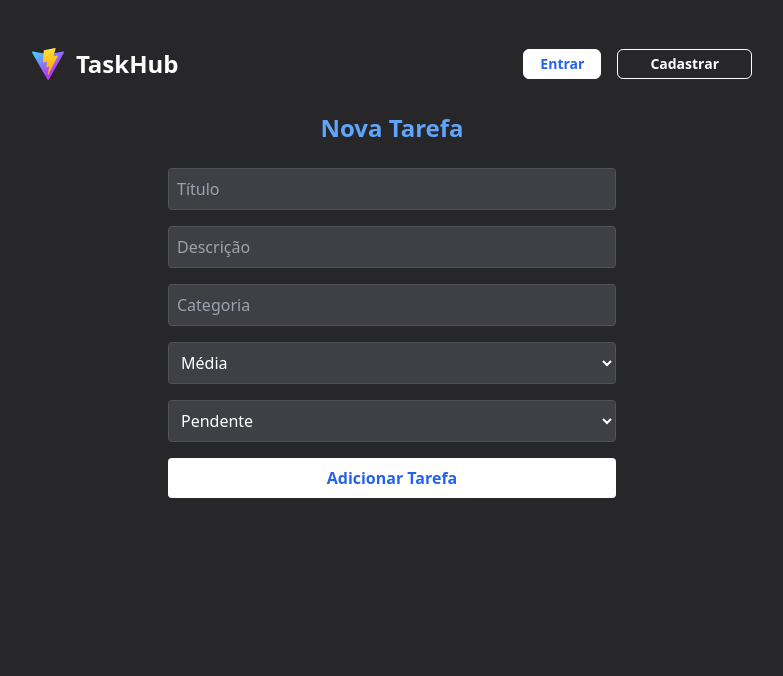
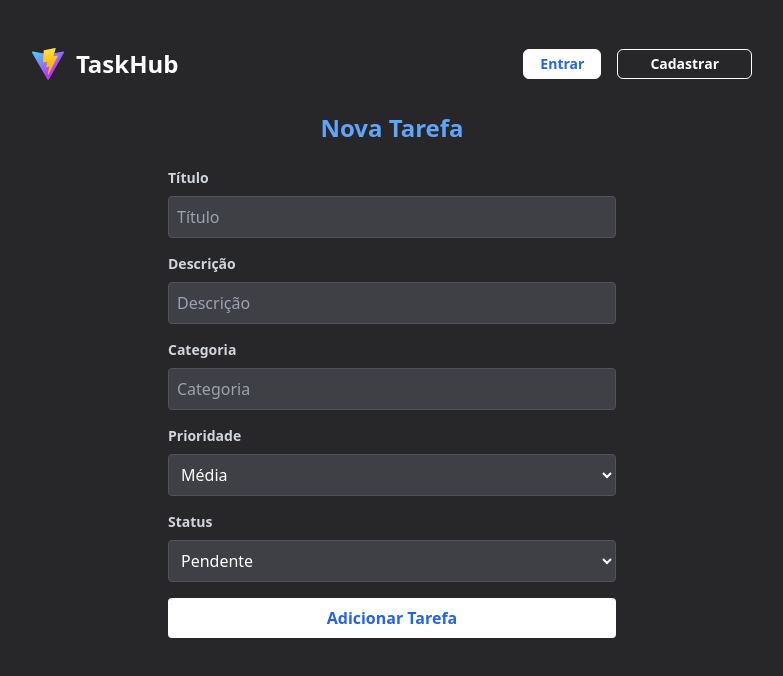
Before and after one commit to brunohro/TaskHub, a React (Vite) app: page /newTask in a window 1280 px wide. Shown: the top 676 px of the page, without its empty margins (248-1031 px from the left). Built offline with nearby package versions, Linux system fonts and the light colour scheme.

Commit message:
Style: Add labels to form fields for better visibility

```diff
--- a/src/pages/newTask.tsx
+++ b/src/pages/newTask.tsx
@@ -91,24 +91,55 @@ export default function NewTask({
       </h2>
 
       <form onSubmit={handleSubmit} className="max-w-md mx-auto space-y-4">
+        <div>
+          <label
+            htmlFor=""
+            className="block text-sm font-semibold text-gray-300 mb-2"
+          >
+            Título
+          </label>
           <input
             value={title}
             onChange={(e) => setTitle(e.target.value)}
             placeholder="Título"
             className="w-full p-2 rounded bg-zinc-700 border border-zinc-600"
           />
+        </div>
+        <div>
+          <label
+            htmlFor=""
+            className="block text-sm font-semibold text-gray-300 mb-2"
+          >
+            Descrição
+          </label>
           <input
             value={description}
             onChange={(e) => setDescription(e.target.value)}
             placeholder="Descrição"
             className="w-full p-2 rounded bg-zinc-700 border border-zinc-600"
           />
+        </div>
+        <div>
+          <label
+            htmlFor=""
+            className="block text-sm font-semibold text-gray-300 mb-2"
+          >
+            Categoria
+          </label>
           <input
             value={category}
             onChange={(e) => setCategory(e.target.value)}
             placeholder="Categoria"
             className="w-full p-2 rounded bg-zinc-700 border border-zinc-600"
           />
+        </div>
+        <div>
+          <label
+            htmlFor=""
+            className="block text-sm font-semibold text-gray-300 mb-2"
+          >
+            Prioridade
+          </label>
           <select
             value={priority}
             onChange={(e) => setPriority(e.target.value as Priority)}
@@ -118,6 +149,14 @@ export default function NewTask({
             <option value="Média">Média</option>
             <option value="Alta">Alta</option>
           </select>
+        </div>
+        <div>
+          <label
+            htmlFor=""
+            className="block text-sm font-semibold text-gray-300 mb-2"
+          >
+            Status
+          </label>
           <select
             value={status}
             onChange={(e) => setStatus(e.target.value as Status)}
@@ -127,6 +166,7 @@ export default function NewTask({
             <option value="Em andamento">Em andamento</option>
             <option value="Concluída">Concluída</option>
           </select>
+        </div>
         <button
           type="submit"
           className="w-full bg-white text-blue-600 font-semibold py-2 rounded hover:bg-gray-100 transition"
```
Lines whose indentation alone changed are shown as unchanged.
